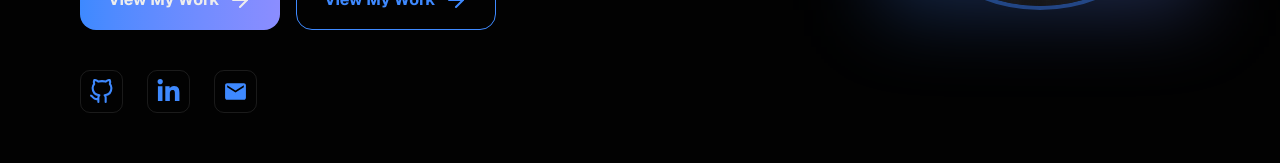
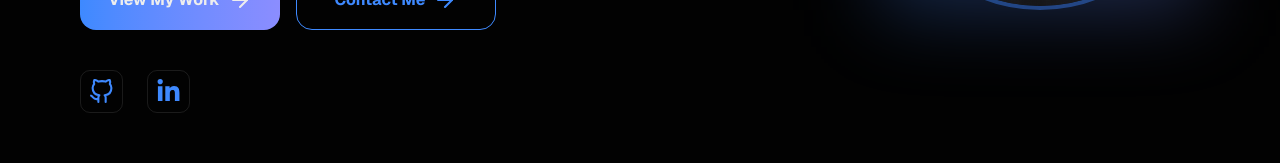
Before and after one commit to Mo-1687/portfolio, a React (Vite) app: page / in a window 1280 px wide. Shown: the part 514-677 px from the top of the page. Built offline with nearby package versions, Linux system fonts and the light colour scheme.

Commit message:
fix the links

```diff
--- a/src/Components/Hero/Hero.tsx
+++ b/src/Components/Hero/Hero.tsx
@@ -2,7 +2,6 @@ import { ArrowRight } from "lucide-react";
 import { motion } from "motion/react";
 import { FaLinkedinIn } from "react-icons/fa";
 import { FiGithub } from "react-icons/fi";
-import { MdEmail } from "react-icons/md";
 import { Link } from "react-router-dom";
 import MohamedPhoto from "../../assets/Mohamed.png";
 
@@ -78,7 +77,7 @@ const Hero = () => {
               href="#contact"
               className="text-primary border border-primary font-bold hover:bg-primary/10 px-6 py-3 rounded-2xl flex items-center justify-center gap-2 w-50 h-15 hover:scale-105 transition-transform duration-300"
             >
-              View My Work <ArrowRight />
+              Contact Me <ArrowRight />
             </a>
           </motion.div>
 
@@ -100,13 +99,6 @@ const Hero = () => {
               className="text-primary border border-accent-foreground/10 hover:border-primary hover:scale-105 transition-all duration-300 p-2 rounded-lg"
             >
               <FaLinkedinIn size={25} />
-            </Link>
-            <Link
-              target="_blank"
-              to="https://twitter.com/MohamedEhab"
-              className="text-primary border border-accent-foreground/10 hover:border-primary hover:scale-105 transition-all duration-300 p-2 rounded-lg"
-            >
-              <MdEmail size={25} />
             </Link>
           </motion.div>
         </motion.div>
```
Also changed, not shown: Vite.js.svg (added).
